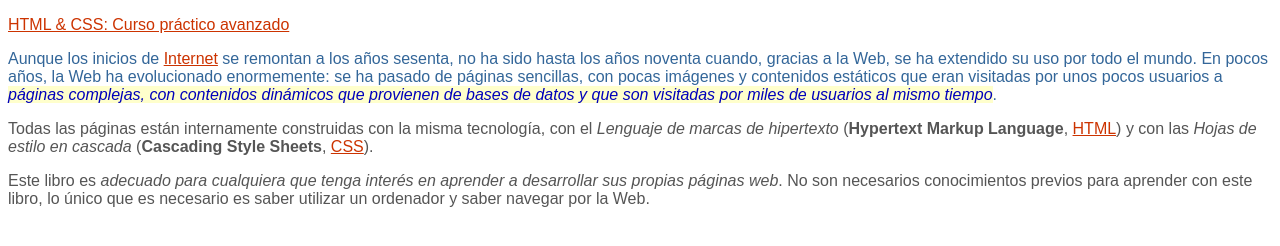
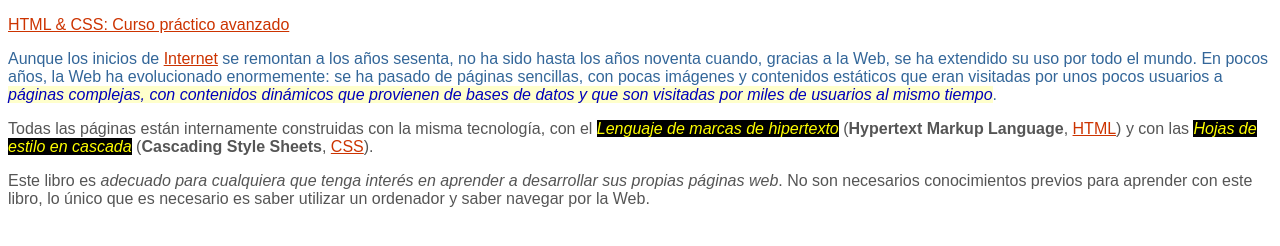
Before and after one commit to bryanv07/tareasGeneration, a plain HTML site: page Ejercicio-CSS/index.html in a window 1280 px wide. Drawn offline with Linux system fonts and the light colour scheme.

Commit message:
Actualizar styles.css

```diff
--- a/Ejercicio-CSS/styles.css
+++ b/Ejercicio-CSS/styles.css
@@ -45,7 +45,7 @@ a{
     background-color: #FFFFCC;
 }
 
-.especial em{
+.especial{
     color: #FFFF00;
     background: #000000;
 }
```
